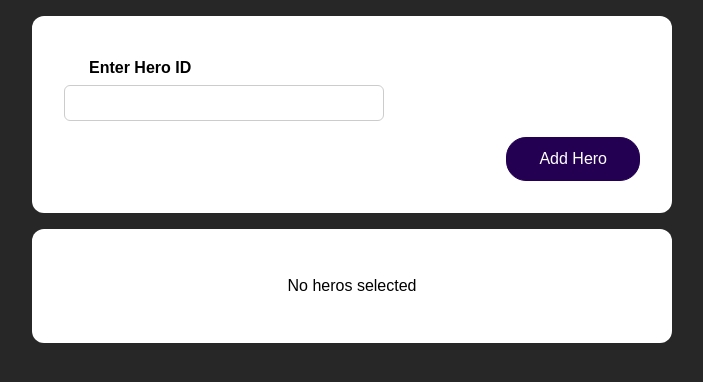
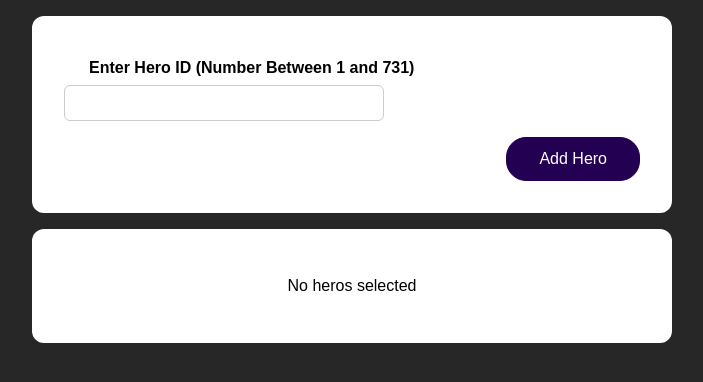
Before and after one commit to jmshanahan/superherofe, a React (Create React App) app: page / in a window 1280 px wide. Shown: the top 382 px of the page, without its empty margins (288-991 px from the left). Built offline with nearby package versions, Linux system fonts and the light colour scheme.

Commit message:
Fixed up enter text

```diff
--- a/src/components/HeroSearch.js
+++ b/src/components/HeroSearch.js
@@ -19,7 +19,7 @@ const HeroSearch = (props) => {
     <form onSubmit={submitHandler}>
       <div className={classes['new-expense__controls']}>
         <div className={classes['new-expense__control']}>
-          <label>Enter Hero ID</label>
+          <label>Enter Hero ID (Number Between 1 and 731)</label>
           <input
             type="text"
             value={enteredHeroID}
```
